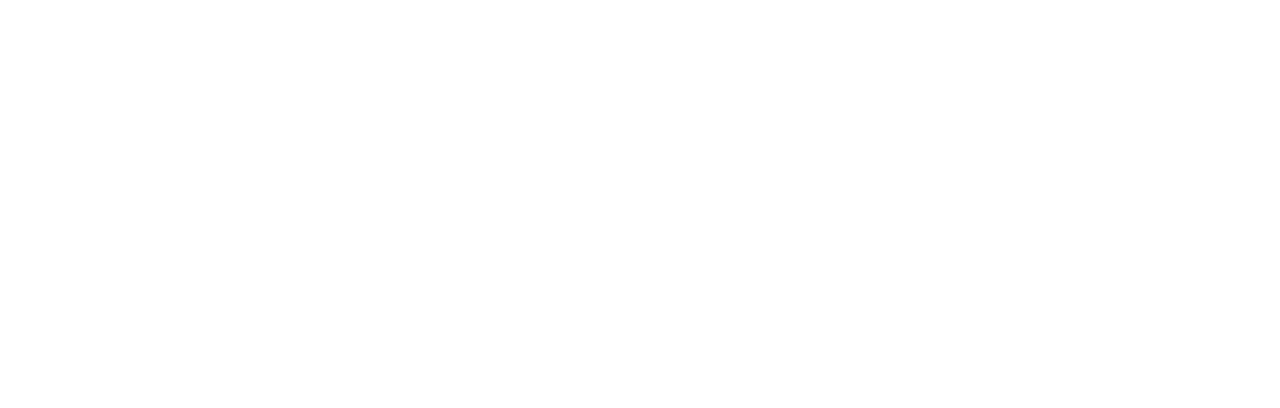
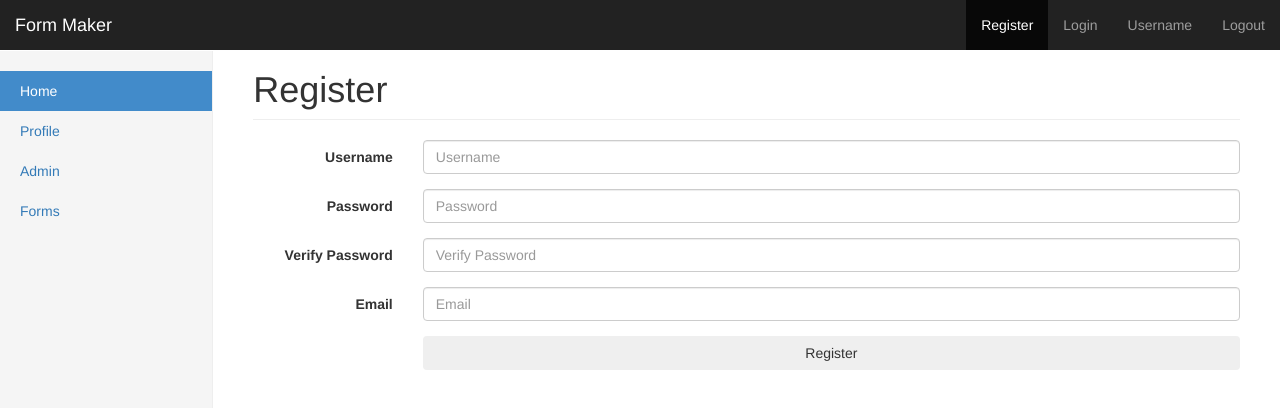
Before and after one commit to lhaber9/WebDevSpring2016, a website: page public/assignment/register.html in a window 1280 px wide. Drawn offline with nearby package versions, Linux system fonts and the light colour scheme.

Commit message:
add register.html page

```diff
--- a/public/assignment/register.html
+++ b/public/assignment/register.html
@@ -1,10 +1,122 @@
 <!DOCTYPE html>
 <html lang="en">
 <head>
-    <meta charset="UTF-8">
-    <title>Title</title>
+    <meta charset="utf-8">
+    <meta http-equiv="X-UA-Compatible" content="IE=edge">
+    <meta name="viewport" content="width=device-width, initial-scale=1">
+    <!-- The above 3 meta tags *must* come first in the head; any other head content must come *after* these tags -->
+    <meta name="description" content="">
+    <meta name="author" content="">
+    <link rel="icon" href="../../favicon.ico">
+
+    <title>Register</title>
+
+    <!-- Bootstrap core CSS -->
+    <link rel="stylesheet" href="https://maxcdn.bootstrapcdn.com/bootstrap/3.3.6/css/bootstrap.min.css" integrity="sha384-1q8mTJOASx8j1Au+a5WDVnPi2lkFfwwEAa8hDDdjZlpLegxhjVME1fgjWPGmkzs7" crossorigin="anonymous">
+
+    <!-- Custom styles for this template -->
+    <link href="/css/style.css" rel="stylesheet">
 </head>
 <body>
 
+<nav class="navbar navbar-inverse navbar-fixed-top">
+    <div class="container-fluid">
+        <div class="navbar-header">
+            <button type="button" class="navbar-toggle collapsed" data-toggle="collapse" data-target="#navbar" aria-expanded="false" aria-controls="navbar">
+                <span class="sr-only">Toggle navigation</span>
+                <span class="icon-bar"></span>
+                <span class="icon-bar"></span>
+                <span class="icon-bar"></span>
+            </button>
+            <a class="navbar-brand" href="./home.html">Form Maker</a>
+        </div>
+        <div id="navbar" class="navbar-collapse collapse">
+            <ul class="nav navbar-nav navbar-right">
+                <li class="active"><a href="#">Register</a></li>
+                <li><a href="#">Login</a></li>
+                <li><a href="#">Username</a></li>
+                <li><a href="#">Logout</a></li>
+            </ul>
+            <!--<form class="navbar-form navbar-right">-->
+            <!--<input type="text" class="form-control" placeholder="Search...">-->
+            <!--</form>-->
+        </div>
+    </div>
+</nav>
+
+<div class="container-fluid">
+    <div class="row">
+        <div class="col-sm-3 col-md-2 sidebar">
+            <ul class="nav nav-sidebar">
+                <li class="active"><a href="#">Home</a></li>
+                <li><a href="#">Profile</a></li>
+                <li><a href="#">Admin</a></li>
+                <li><a href="#">Forms</a></li>
+            </ul>
+        </div>
+        <div class="col-sm-9 col-sm-offset-3 col-md-10 col-md-offset-2 main">
+            <h1 class="page-header">Register</h1>
+
+            <form class="form-horizontal" action="./profile.html" method="get">
+                <div class="form-group">
+                    <label for="inputUsername" class="col-sm-2 control-label">Username</label>
+                    <div class="col-sm-10">
+                        <input type="text" name="username" class="form-control" id="inputUsername" placeholder="Username">
+                    </div>
+                </div>
+                <div class="form-group">
+                    <label for="inputPassword" class="col-sm-2 control-label">Password</label>
+                    <div class="col-sm-10">
+                        <input type="text" name="password" class="form-control" id="inputPassword" placeholder="Password">
+                    </div>
+                </div>
+                <div class="form-group">
+                    <label for="inputVerifyPassword" class="col-sm-2 control-label">Verify Password</label>
+                    <div class="col-sm-10">
+                        <input type="text" name="verifyPassword" class="form-control" id="inputVerifyPassword" placeholder="Verify Password">
+                    </div>
+                </div>
+                <div class="form-group">
+                    <label for="inputEmail" class="col-sm-2 control-label">Email</label>
+                    <div class="col-sm-10">
+                        <input type="text" name="email" class="form-control" id="inputEmail" placeholder="Email">
+                    </div>
+                </div>
+                <div class="form-group">
+                    <div class="col-sm-offset-2 col-sm-10">
+                        <button type="submit" class="btn btn-block">Register</button>
+                    </div>
+                </div>
+            </form>
+
+
+            <!--<div class="col-sm-4">-->
+                <!--<div class="row">-->
+                    <!--<h3>Username:</h3>-->
+                <!--</div>-->
+                <!--<div class="row">-->
+                    <!--<h3>Password:</h3>-->
+                <!--</div>-->
+                <!--<div class="row">-->
+                    <!--<h3>Verify Password:</h3>-->
+                <!--</div>-->
+                <!--<div class="row">-->
+                    <!--<h3>Email:</h3>-->
+                <!--</div>-->
+            <!--</div>-->
+            <!--<div class="col-sm-8">-->
+
+
+            <!--</div>-->
+        </div>
+    </div>
+</div>
+
+<!-- Bootstrap core JavaScript
+================================================== -->
+<!-- Placed at the end of the document so the pages load faster -->
+<script src="https://ajax.googleapis.com/ajax/libs/jquery/1.11.3/jquery.min.js"></script>
+<script>window.jQuery || document.write('<script src="../../assets/js/vendor/jquery.min.js"><\/script>')</script>
+<script src="https://maxcdn.bootstrapcdn.com/bootstrap/3.3.6/js/bootstrap.min.js" integrity="sha384-0mSbJDEHialfmuBBQP6A4Qrprq5OVfW37PRR3j5ELqxss1yVqOtnepnHVP9aJ7xS" crossorigin="anonymous"></script>
 </body>
 </html>
```
Also changed, not shown: public/assignment/home.html (+2 -2 lines), public/assignment/profile.html (added, +10 -0 lines).
